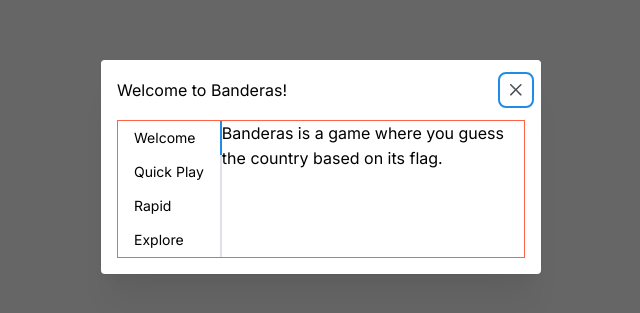
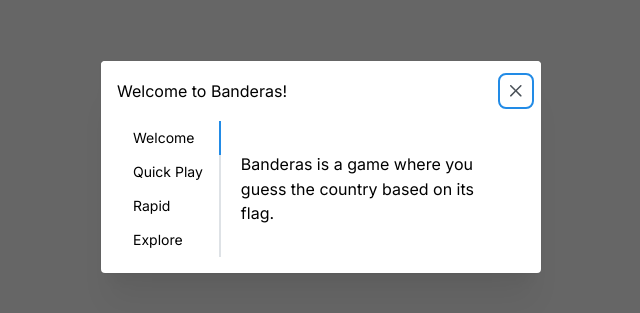
Before and after one commit to Jufrench/banderas, a Next.js app: page / in a window 1280 px wide. Shown: the part 233-546 px from the top of the page, without its empty margins (319-959 px from the left). Built offline with nearby package versions, Linux system fonts and the light colour scheme; no server answers.

Commit message:
Remove console logs Update modal styling

```diff
--- a/src/app/page.tsx
+++ b/src/app/page.tsx
@@ -20,7 +20,7 @@ const SkipButton = (props: SkipButtonProps) => {
 
   useEffect(() => {
     if (startCountdown) {
-      console.log('startCountdown:', startCountdown)
+      // console.log('startCountdown:', startCountdown)
       const interval = setInterval(() => {
         setCountdown(countdown - 1);
       }, 1000);
@@ -74,11 +74,11 @@ function QuickPlayModal(props: {countries: {}[]}): JSX.Element {
   const [canCheckAnswer, setCanCheckAnswer] = useState<boolean>(false);
   const [isCorrect, setIsCorrect] = useState<boolean>(false);
 
-  console.group('%c    ', 'background: white')
-  // console.log('props.countries:', (props.countries[Math.floor(Math.random() * 250)] as Country).name.common);
-  // console.log('randonCountry:', randonCountry.name.common);
-  console.log('activeCountry:', activeCountry);
-  console.groupEnd()
+  // console.group('%c    ', 'background: white')
+  // // console.log('props.countries:', (props.countries[Math.floor(Math.random() * 250)] as Country).name.common);
+  // // console.log('randonCountry:', randonCountry.name.common);
+  // console.log('activeCountry:', activeCountry);
+  // console.groupEnd()
 
   // useEffect(() => {
   //   if (skipCountry) {
@@ -105,7 +105,7 @@ function QuickPlayModal(props: {countries: {}[]}): JSX.Element {
   }
 
   const handleSubmitAnswer = (value: string) => {
-    console.log('value:', value, 'activeCountry:', (activeCountry as Country).name.common)
+    // console.log('value:', value, 'activeCountry:', (activeCountry as Country).name.common)
     if (value.toLowerCase() === (activeCountry as Country).name.common.toLowerCase()) {
       console.log('Correct!')
       setIsCorrect(true);
@@ -115,16 +115,10 @@ function QuickPlayModal(props: {countries: {}[]}): JSX.Element {
     }
   }
 
-  const handleCloseNotification = () => {
-    console.log('hey!')
-    setCanCheckAnswer(false);
-  }
-
-  // useEffect(() => {
-  //   setCanCheckAnswer(false)
-  // }, [isCorrect])
-
-  console.log('%ccanCheckAnswer:', 'color:tomato', canCheckAnswer);
+  // const handleCloseNotification = () => {
+  //   console.log('hey!')
+  //   setCanCheckAnswer(false);
+  // }
 
   return (
     <Modal opened={opened} onClose={close} title="Quick Play" centered>
@@ -165,7 +159,7 @@ function WelcomeModal(props: WelcomeModalProps): JSX.Element {
 
   return (
     <Modal opened={opened} onClose={close} title="Welcome to Banderas!" centered>
-      <Tabs style={{border: '1px solid tomato'}} orientation="vertical" defaultValue="welcome">
+      <Tabs style={{color: "#000", display: "flex", justifyContent: "center", alignItems: "center"}} orientation="vertical" defaultValue="welcome">
         <Tabs.List>
           <Tabs.Tab value="welcome">
             Welcome
@@ -181,11 +175,11 @@ function WelcomeModal(props: WelcomeModalProps): JSX.Element {
           </Tabs.Tab>
         </Tabs.List>
 
-        <Tabs.Panel value="welcome">
+        <Tabs.Panel value="welcome" style={{ padding: "20px"}}>
           Banderas is a game where you guess the country based on its flag.
         </Tabs.Panel>
 
-        <Tabs.Panel value="quick play">
+        <Tabs.Panel value="quick play" style={{ padding: "20px"}}>
           <Button onClick={() => {
             props.handleSetIsQuickPlay(true);
             close();
@@ -194,11 +188,11 @@ function WelcomeModal(props: WelcomeModalProps): JSX.Element {
           </Button>
         </Tabs.Panel>
 
-        <Tabs.Panel value="rapid">
+        <Tabs.Panel value="rapid" style={{ padding: "20px"}}>
           Rapid!
         </Tabs.Panel>
 
-        <Tabs.Panel value="explore">
+        <Tabs.Panel value="explore" style={{ padding: "20px"}}>
           {/* <Button onClick={() => {
             props.handleSetIsQuickPlay(true);
             close();
@@ -223,7 +217,7 @@ export default function Home(): JSX.Element {
 
   useEffect(() => {
     if (countries.length === 0) {
-      console.log('fetching countries')
+      // console.log('fetching countries')
       fetch("https://restcountries.com/v3.1/all")
         .then(res => res.json())
         .then(res => setCountries(res))
@@ -231,7 +225,7 @@ export default function Home(): JSX.Element {
     }
   }, [countries.length])
 
-  console.log('%ccountries:', 'color:tomato', countries);
+  // console.log('%ccountries:', 'color:tomato', countries);
 
   // window.scrollTo(0, document.body.scrollHeight);
   // window.scroll({top: document.body.scrollHeight, behavior: "smooth"});
```
